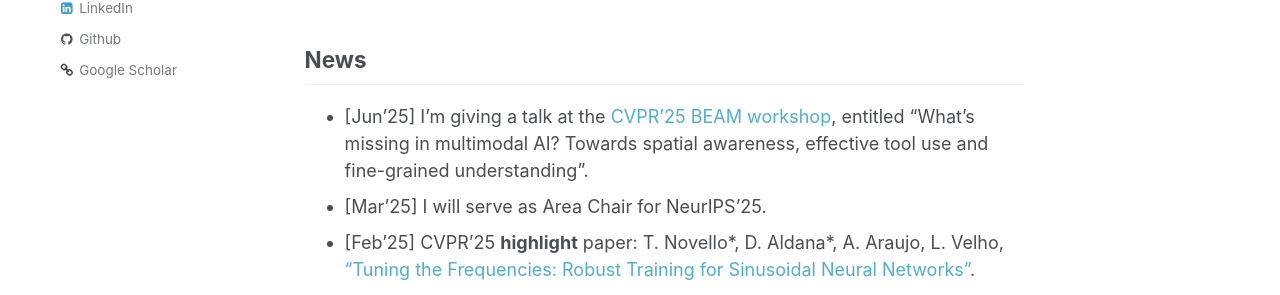
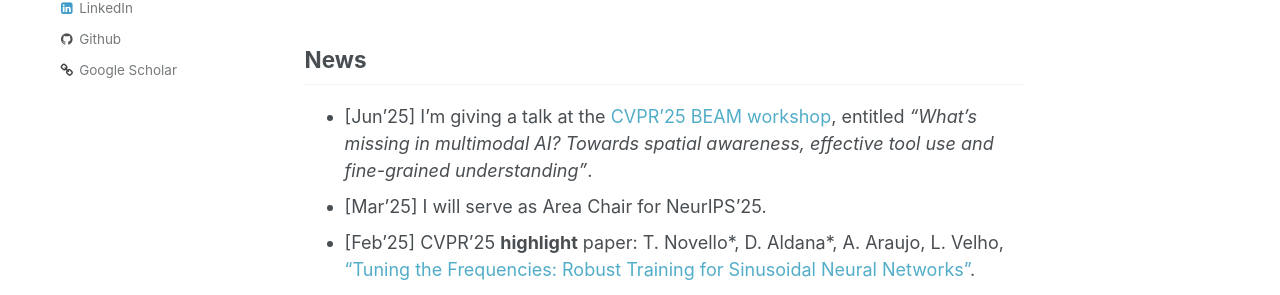
Before and after one commit to andrefaraujo/andrefaraujo.github.io, a Jekyll site: the page built from _pages/about.md, in a window 1280 px wide and 900 px high. Shown: the part 425-720 px from the top of the window. Built offline with Jekyll 4.4.1, drawn with Linux system fonts in a browser that asks for light colours.

Commit message:
small edit

```diff
--- a/_pages/about.md
+++ b/_pages/about.md
@@ -18,7 +18,7 @@ I am a Senior Member of the IEEE, and was previously also a [Fulbright Science &
 
 ## News
 
-* [Jun'25] I'm giving a talk at the [CVPR'25 BEAM workshop](https://beam-workshop2025.github.io/), entitled "What's missing in multimodal AI? Towards spatial awareness, effective tool use and fine-grained understanding".
+* [Jun'25] I'm giving a talk at the [CVPR'25 BEAM workshop](https://beam-workshop2025.github.io/), entitled *"What's missing in multimodal AI? Towards spatial awareness, effective tool use and fine-grained understanding"*.
 * [Mar'25] I will serve as Area Chair for NeurIPS'25.
 * [Feb'25] CVPR'25 **highlight** paper: T. Novello\*, D. Aldana\*, A. Araujo, L. Velho, ["Tuning the Frequencies: Robust Training for Sinusoidal Neural Networks"](https://arxiv.org/abs/2407.21121).
 * [Feb'25] Our [paper on rank losses for image retrieval](https://arxiv.org/abs/2309.08250) is now accepted into TPAMI!
```
